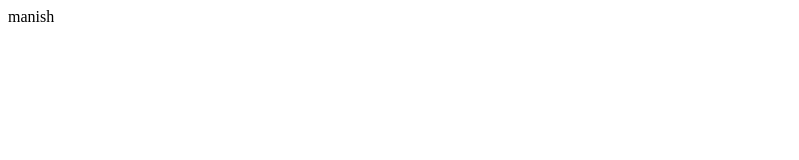
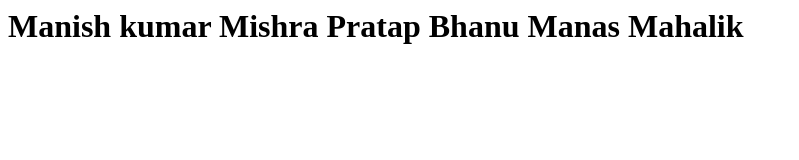
Before and after one commit to manish650/mpicturography, a plain HTML site: page index.html in a window 1280 px wide. Shown: the whole page, without its empty margins (0-799 px from the left). Drawn offline with Linux system fonts and the light colour scheme.

Commit message:
Update index.html

```diff
--- a/index.html
+++ b/index.html
@@ -1 +1,7 @@
-manish
+<html>
+  <h1>
+Manish kumar Mishra
+Pratap Bhanu
+Manas Mahalik
+  </h1>
+ </html>
```
